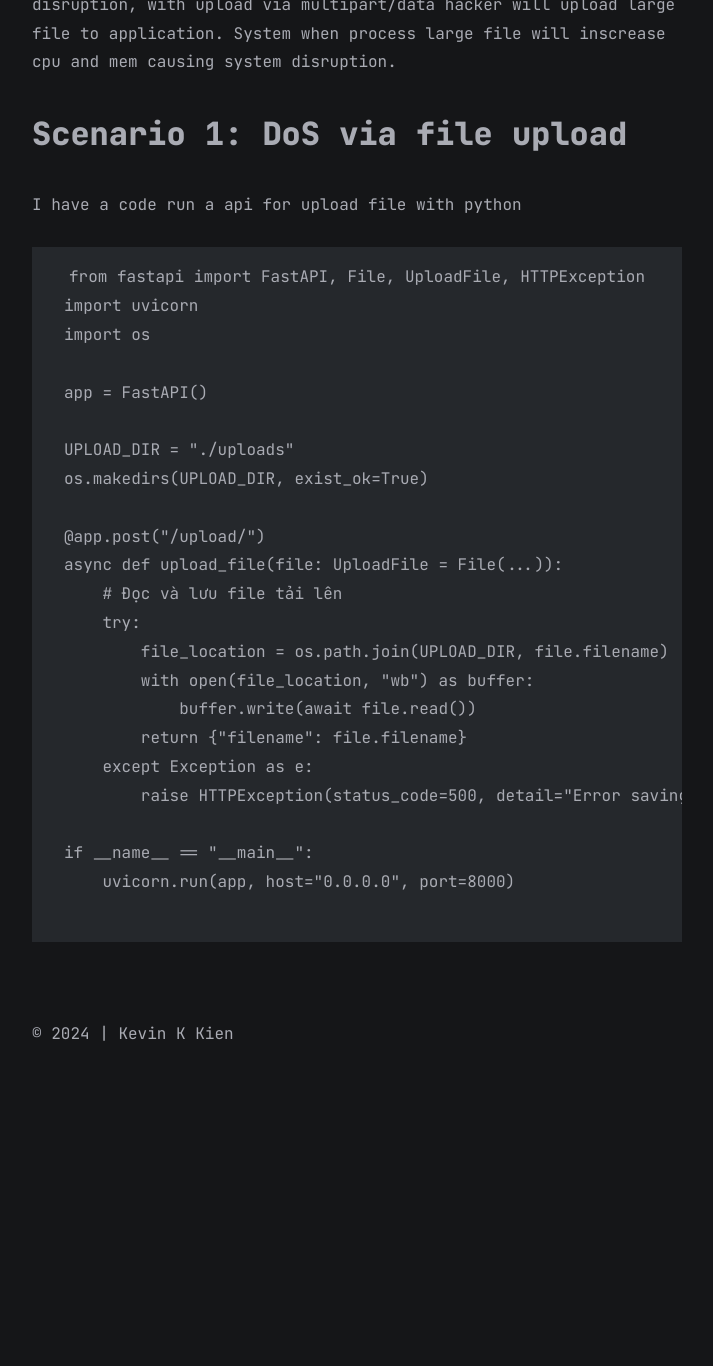
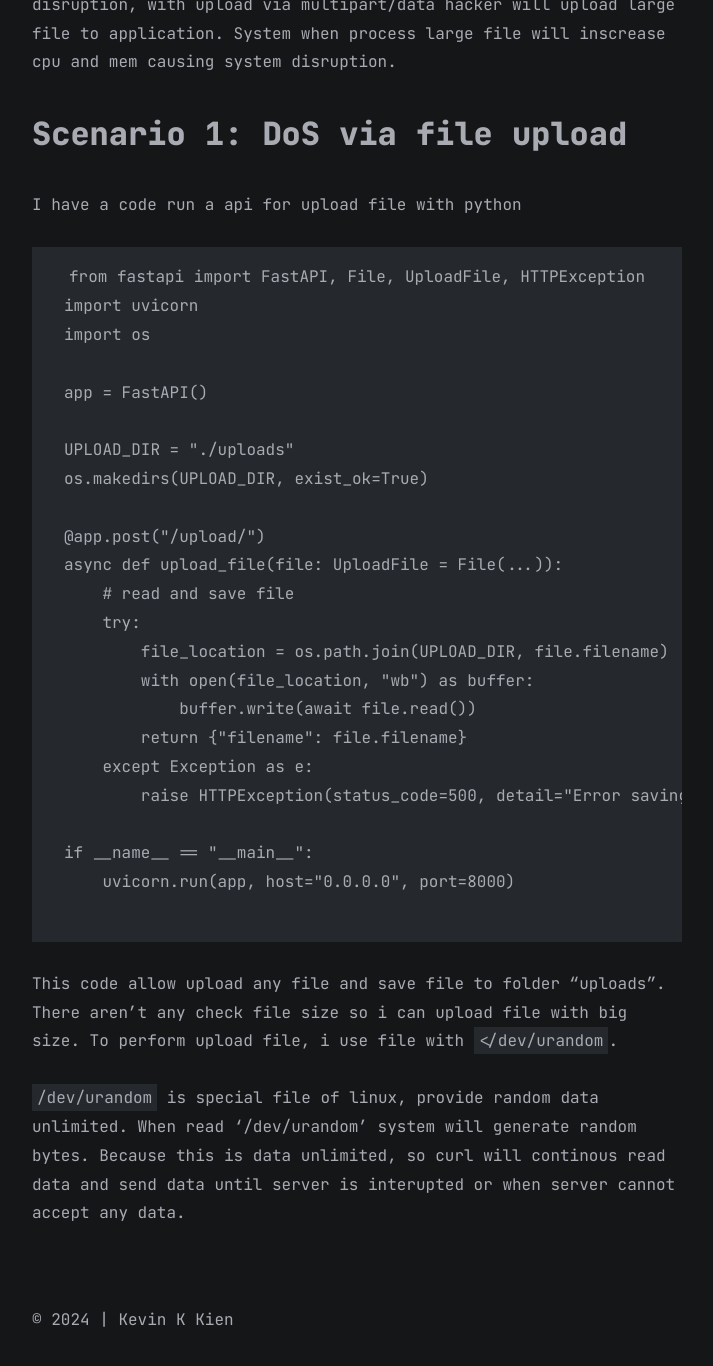
Before and after one commit to KevinKien/KevinKien.github.io, a Jekyll site: the page built from all_collections/_posts/2024-10-30-Research-DoS-Vulnerability-via multipart-Data.md, in a window 1280 px wide and 1400 px high, scrolled down 648 px. Shown: the top 1366 px of the window, without its empty margins (283-996 px from the left). Built offline with Jekyll 4.4.1, drawn with Linux system fonts in a browser that asks for light colours; before the commit the page ends 1762 px from its top, so only the background shows below that.

Commit message:
Update 2024-10-30-Research-DoS-Vulnerability-via multipart-Data.md

````diff
--- a/all_collections/_posts/2024-10-30-Research-DoS-Vulnerability-via multipart-Data.md
+++ b/all_collections/_posts/2024-10-30-Research-DoS-Vulnerability-via multipart-Data.md
@@ -25,7 +25,7 @@ os.makedirs(UPLOAD_DIR, exist_ok=True)
 
 @app.post("/upload/")
 async def upload_file(file: UploadFile = File(...)):
-    # Đọc và lưu file tải lên
+    # read and save file
     try:
         file_location = os.path.join(UPLOAD_DIR, file.filename)
         with open(file_location, "wb") as buffer:
@@ -38,3 +38,7 @@ if __name__ == "__main__":
     uvicorn.run(app, host="0.0.0.0", port=8000)
 
 ```
+
+This code allow upload any file and save file to folder "uploads". There aren't any check file size so i can upload file with big size. To perform upload file, i use file with `</dev/urandom`.
+
+`/dev/urandom` is special file of linux, provide random data unlimited. When read '/dev/urandom' system will generate random bytes. Because this is data unlimited, so curl will continous read data and send data until server is interupted or when server cannot accept any data.
````
